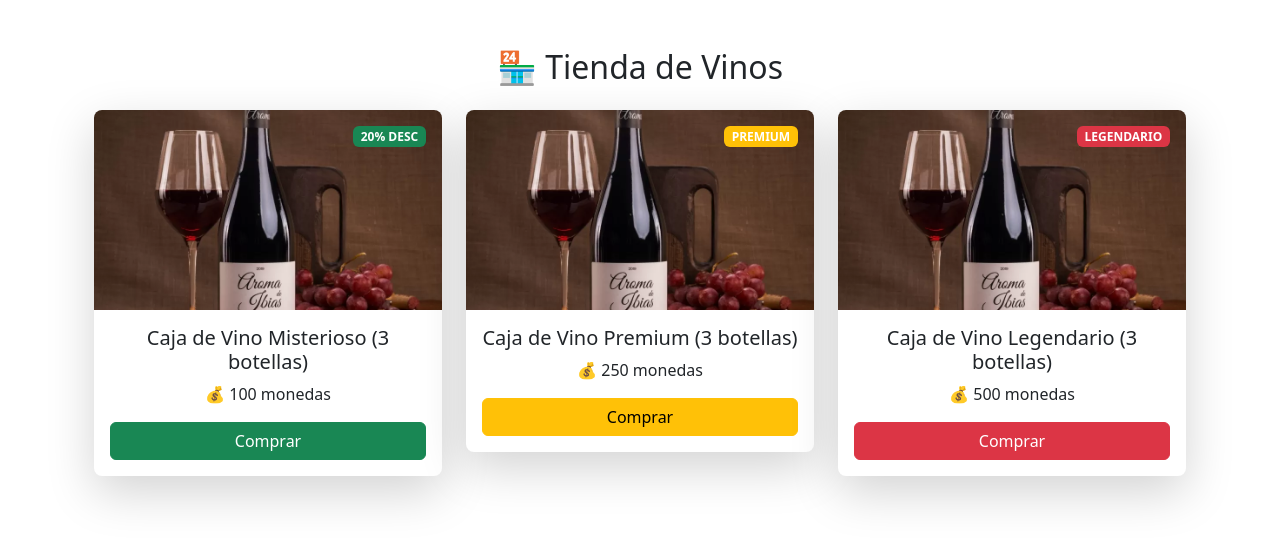
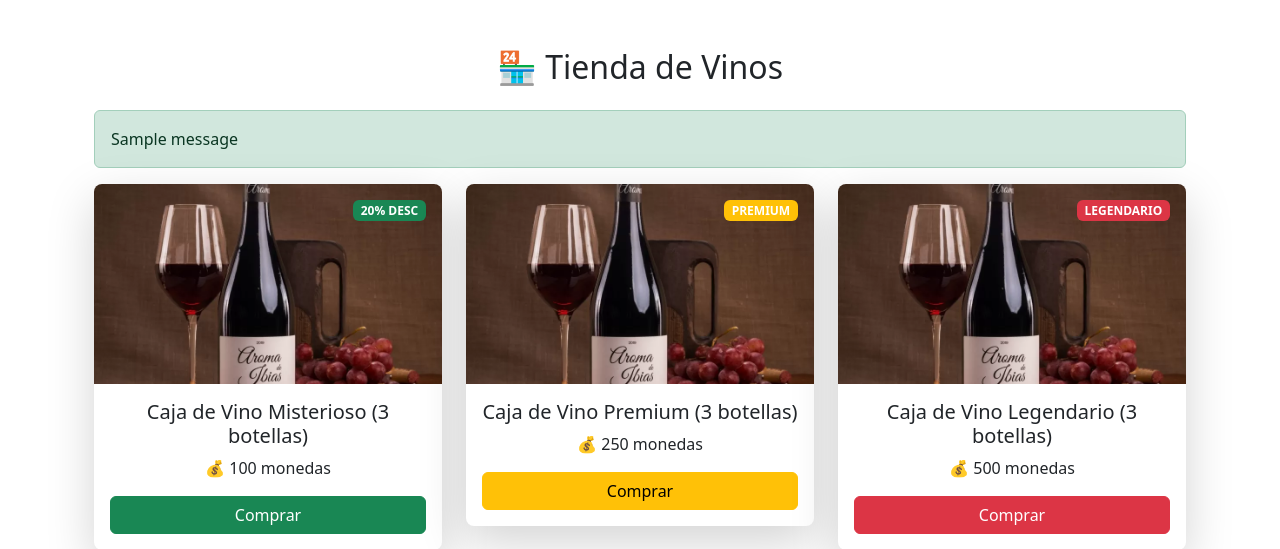
Before and after one commit to leonidasmv10/vino_django, a Django app: page /wines/store/ in a window 1280 px wide. Shown: the part 56-605 px from the top of the page. Run offline with Django 5.2, Linux system fonts and the light colour scheme; a user stored in the database is signed in; tables that the repository leaves empty hold one stand-in row (values such as "Sample post"); one stand-in notice (Sample message) is shown; some libraries are stand-ins or nearby versions.

Commit message:
messages en store

```diff
--- a/templates/wines/store.html
+++ b/templates/wines/store.html
@@ -8,6 +8,13 @@
 <!-- Sección de Tienda -->
 <section id="store" class="container my-5">
     <h2 class="text-center mb-4">🏪 Tienda de Vinos</h2>
+    {% if messages %}
+    {% for message in messages %}
+    <div class="alert alert-{{ message.tags }} mt-3">
+        {{ message }}
+    </div>
+    {% endfor %}
+    {% endif %}
 
     <!-- Tarjetas de Vinos -->
     <div class="row row-cols-1 row-cols-md-3 g-4">
```
Also changed, not shown: users/migrations/0004_alter_profile_coins.py (added), wines/migrations/0005_alter_wine_acidity_alter_wine_aging_alter_wine_aroma_and_more.py (added).
